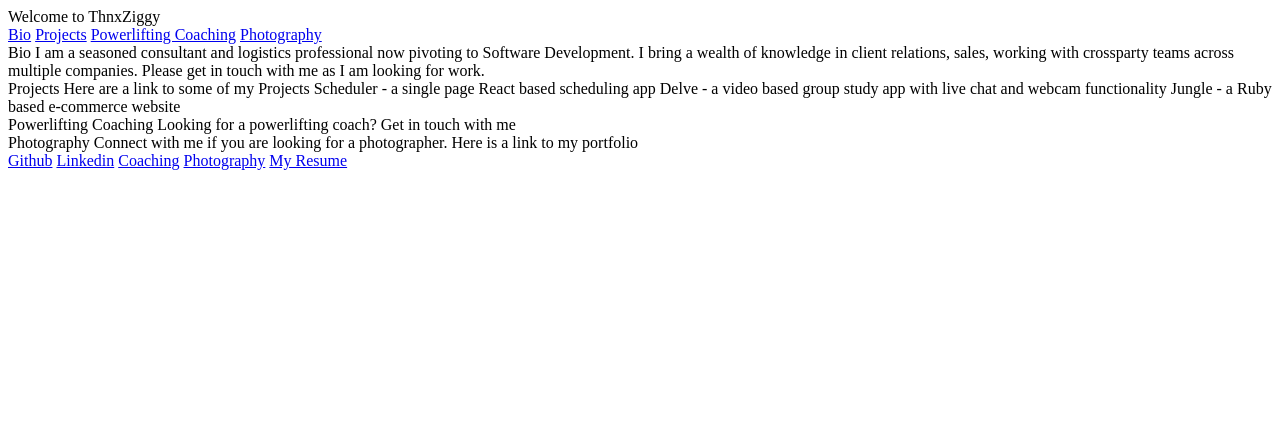
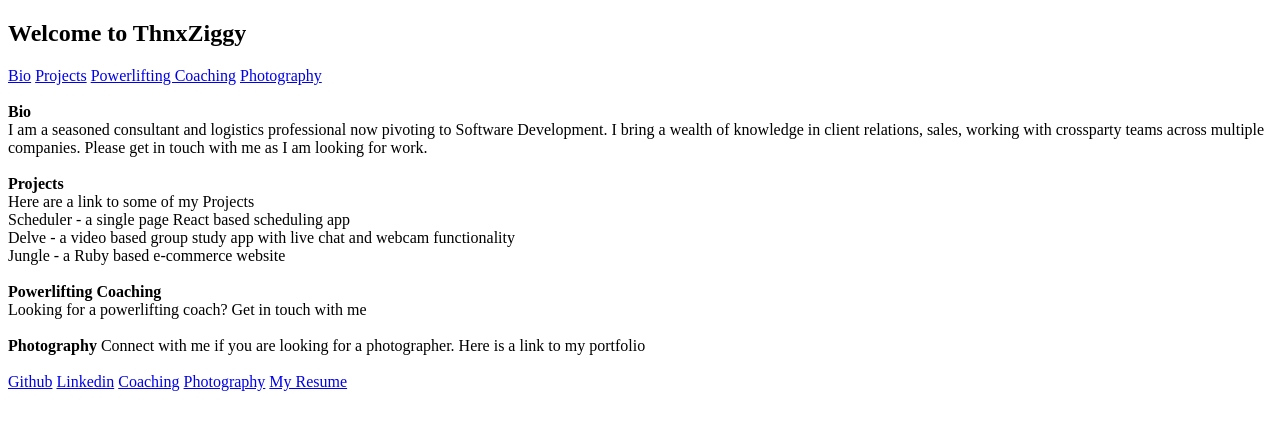
Before and after one commit to ThnxZiggy/thnxziggy.github.io, a plain HTML site: page index.html in a window 1280 px wide. Drawn offline with Linux system fonts and the light colour scheme.

Commit message:
update html structure

```diff
--- a/index.html
+++ b/index.html
@@ -7,9 +7,9 @@
   <title>Thnx Ziggy!</title>
 </head>
 <body>
-  <header>
+  <h2>
     Welcome to ThnxZiggy
-  </header>
+  </h2>
   <nav>
     <a href="Bio">Bio</a>
     <a href="Projects">Projects</a>
@@ -17,26 +17,36 @@
     <a href="Photography">Photography</a>
   </nav>
   <section>
-    Bio
+    <header><br>
+    <b>Bio</b>
+    </header>
+    <div>
       I am a seasoned consultant and logistics professional now pivoting to Software Development. I bring a wealth of knowledge in client relations, sales, working with crossparty teams across multiple companies. Please get in touch with me as I am looking for work.
-  </section>
+    </div>
+  </section><br>
   <section>
-    Projects
+    <b>Projects</b>
+    <div>
       Here are a link to some of my Projects
-        Scheduler - a single page React based scheduling app
-        Delve - a video based group study app with live chat and webcam functionality
-        Jungle - a Ruby based e-commerce website
-  </section>
+    </div>
+      <col>
+        Scheduler - a single page React based scheduling app<br>
+        Delve - a video based group study app with live chat and webcam functionality<br>
+        Jungle - a Ruby based e-commerce website<br>
+      </col>
+  </section><br>
   <section>
-    Powerlifting Coaching
+    <b>Powerlifting Coaching</b>
+    <div>
       Looking for a powerlifting coach? Get in touch with me
-  </section>
+    </div>
+  </section><br>
   <section>
-    Photography
+    <b>Photography</b>
       Connect with me if you are looking for a photographer. Here is a link to my portfolio
   </section>
 </body>
-<footer>
+<footer><br>
   <a href="https://github.com/ThnxZiggy" target="_blank">Github</a>
   <a href="https://www.linkedin.com/in/manmohitmatharu/" target="_blank">Linkedin</a>
   <a href="https://www.instagram.com/manmolift/" target="_blank">Coaching</a>
```
